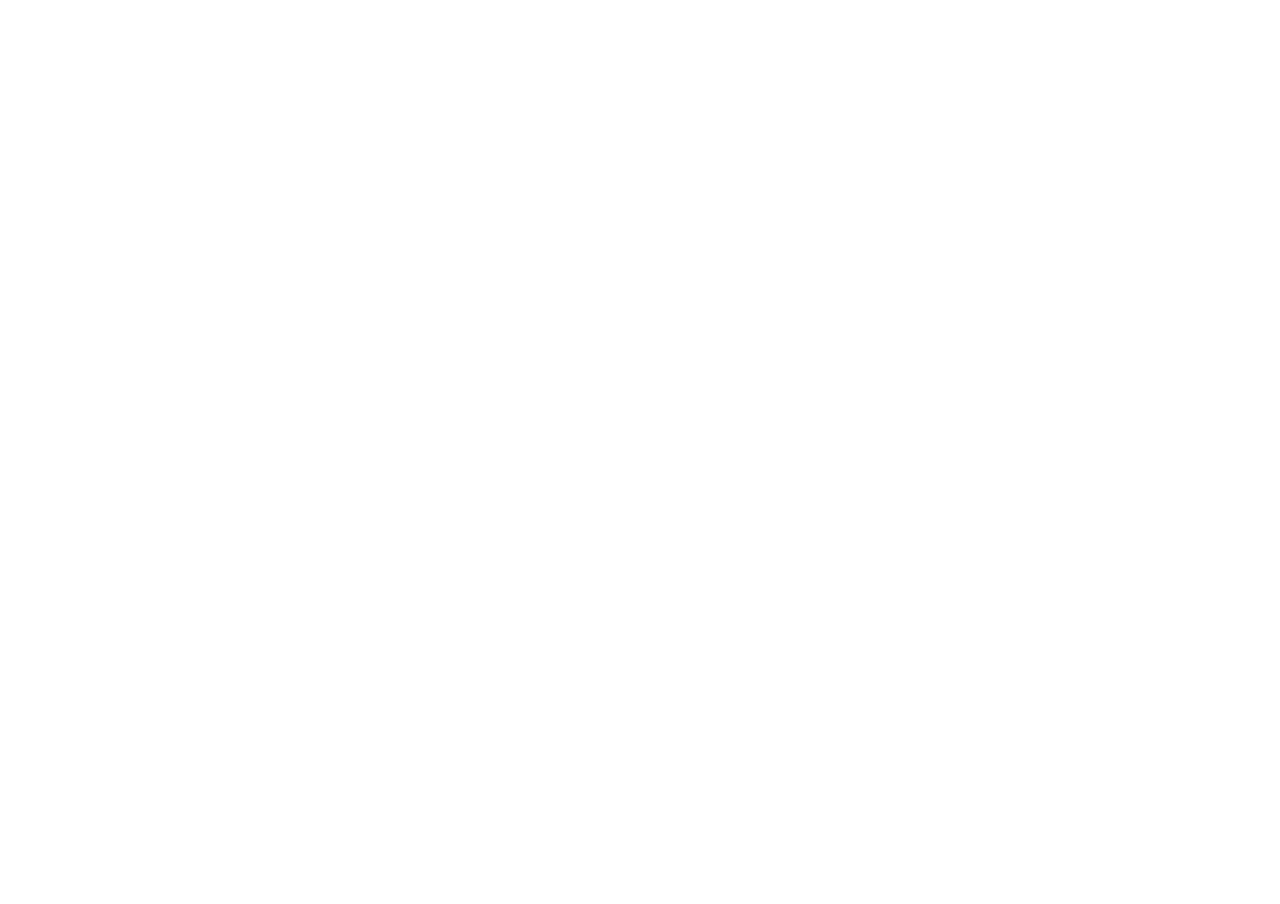
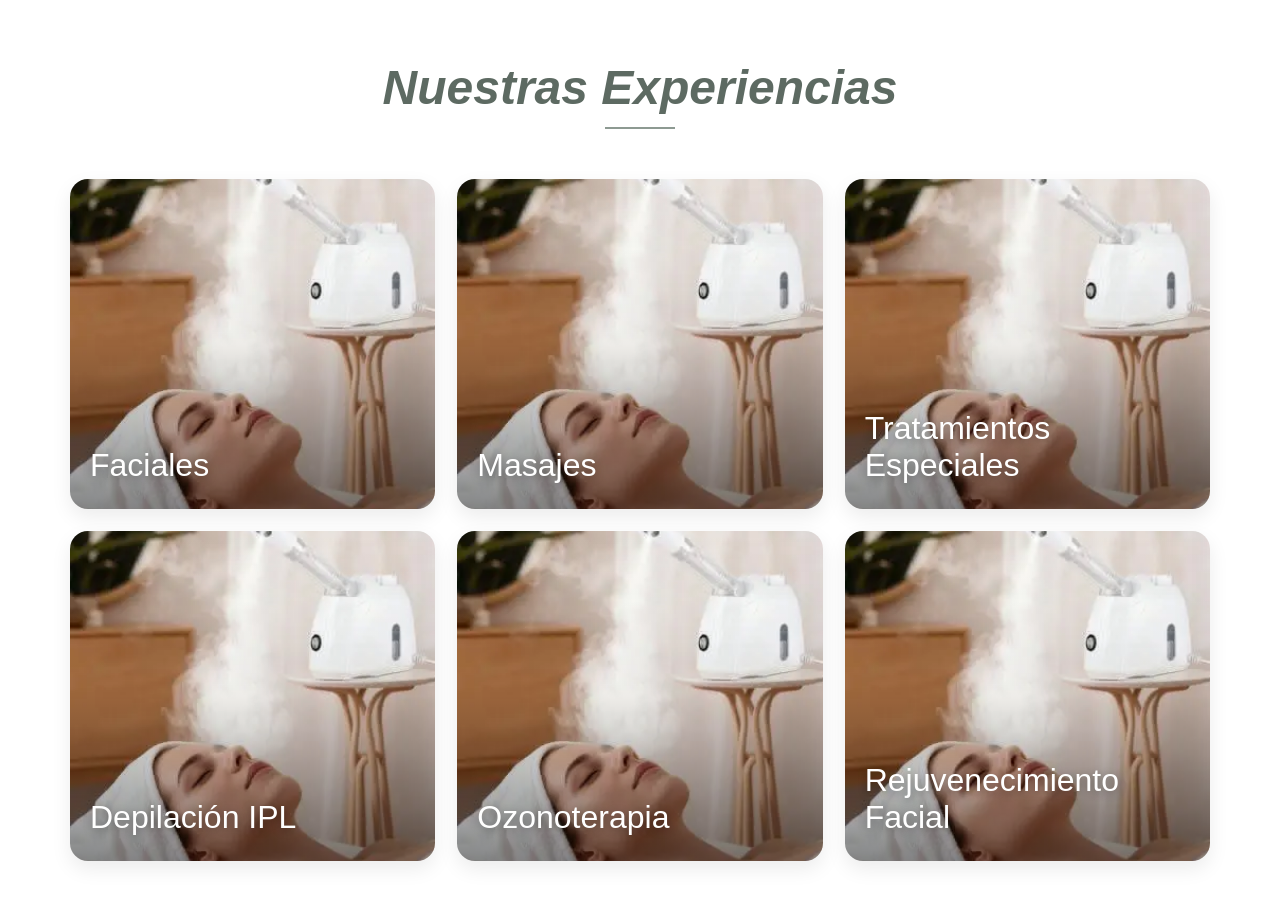
Before and after one commit to DiegoEstrada07/D-MERAKI-website, a React (Create React App) app: page / in a window 1280 px wide. Shown: the part 920-1824 px from the top of the page. Before the commit the page ends 910 px from the top, so only its background shows below. Built offline with nearby package versions, Linux system fonts and the light colour scheme.

Commit message:
experience section

```diff
--- a/src/App.css
+++ b/src/App.css
@@ -160,3 +160,81 @@
     0 25px 50px rgba(0,0,0,.08),
     0 0 0 10px rgba(255,255,255,.35);
 }
+
+
+
+.experiencias{
+    max-width:1200px;
+    margin:auto;
+    padding:70px 30px;
+}
+
+.section-title{
+    text-align:center;
+    margin-bottom:50px;
+}
+
+.section-title h2{
+    font-size:3rem;
+    color:#5d6a62;
+    font-style:italic;
+    font-weight:600;
+}
+
+.section-title span{
+    display:block;
+    width:70px;
+    height:2px;
+    background:#8d9a92;
+    margin:12px auto 0;
+}
+
+.grid-experiencias{
+    display:grid;
+    grid-template-columns:repeat(3, 1fr);
+    gap:22px;
+}
+
+.card{
+    position:relative;
+    overflow:hidden;
+    border-radius:18px;
+    height:330px;
+    cursor:pointer;
+
+    box-shadow:
+        0 8px 20px rgba(0,0,0,.08);
+}
+
+.card img{
+    width:100%;
+    height:100%;
+    object-fit:cover;
+    transition:.6s ease;
+}
+
+.card:hover img{
+    transform:scale(1.08);
+}
+
+.overlay{
+    position:absolute;
+    inset:0;
+    background:linear-gradient(
+        to top,
+        rgba(0,0,0,.45),
+        rgba(0,0,0,.05),
+        transparent
+    );
+}
+
+.card h3{
+    position:absolute;
+    left:20px;
+    bottom:25px;
+    color:white;
+    font-size:2rem;
+    font-weight:500;
+    z-index:2;
+    text-shadow:0 2px 8px rgba(0,0,0,.35);
+}
--- a/src/App.js
+++ b/src/App.js
@@ -1,4 +1,5 @@
 import hero from './assets/image/IMG-20260311-WA00411781055892.webp';
+import test from './assets/image/IMG-20260311-WA00511781055892.webp'
 import './App.css';
 
 function App() {
@@ -40,6 +41,44 @@
             </div>
           </div>
         </section>
+        <section class="experiencias">
+          <div class="section-title">
+            <h2>Nuestras Experiencias</h2>
+            <span></span>
+          </div>
+          <div class="grid-experiencias">
+            <article class="card">
+              <img src={test} alt="Faciales"/>
+              <div class="overlay"></div>
+              <h3>Faciales</h3>
+            </article>
+            <article class="card">
+              <img src={test} alt="Masajes"/>
+              <div class="overlay"></div>
+              <h3>Masajes</h3>
+            </article>
+            <article class="card">
+              <img src={test} alt="Tratamientos Especiales"/>
+              <div class="overlay"></div>
+              <h3>Tratamientos Especiales</h3>
+            </article>
+            <article class="card">
+              <img src={test} alt="Depilación IPL"/>
+              <div class="overlay"></div>
+              <h3>Depilación IPL</h3>
+            </article>
+            <article class="card">
+              <img src={test} alt="Ozonoterapia"/>
+              <div class="overlay"></div>
+              <h3>Ozonoterapia</h3>
+            </article>
+            <article class="card">
+              <img src={test} alt="Rejuvenecimiento Facial"/>
+              <div class="overlay"></div>
+              <h3>Rejuvenecimiento Facial</h3>
+            </article>
+          </div>
+        </section>
       </main>
 
     </div>
```
Lines whose indentation alone changed are shown as unchanged.
